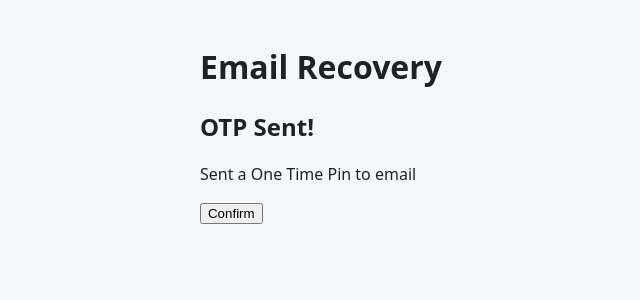
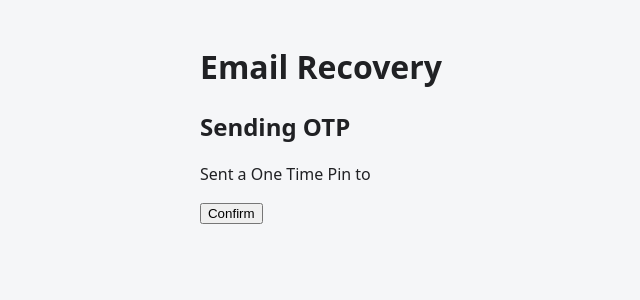
Before and after one commit to rethabileliphalane213-lab/blog_owner, a React (Vite) app: page /recover_password in a window 1280 px wide. Shown: the top 300 px of the page, without its empty margins (319-959 px from the left). Built offline with nearby package versions, Linux system fonts and the light colour scheme.

Commit message:
feat:send OTP request

```diff
--- a/components/forgotPasswod.jsx
+++ b/components/forgotPasswod.jsx
@@ -1,11 +1,11 @@
-function ForgotPassword(){
+function ForgotPassword({email,onclick}){
     return(
         <div>
             <h1>Email Recovery</h1>
             <div className="send-otp">
-                <h2>OTP Sent!</h2>
-                <p className="description">Sent a One Time Pin to  email</p>
-                <button className="send">Confirm</button>
+                <h2>Sending OTP</h2>
+                <p className="description">Sent a One Time Pin to  {email}</p>
+                <button className="send" onClick={onclick}>Confirm</button>
             </div>
         </div>
     )
--- a/components/loginComponent.jsx
+++ b/components/loginComponent.jsx
@@ -39,7 +39,12 @@ function Login({ onChange, onclick,notification }) {
             <p>
                 Don't have an account? <Link to="/">Sign in</Link>
             </p>
-            {notification.errorMsg ==="Incorrect email"?<Link to="/recover_password">Recover account</Link>:""}
+            {notification.errorMsg === "Incorrect Password" && (
+    <Link to="/recover_password">
+        Forgot your password?
+    </Link>
+)}
+
         </form>
     );
 }
--- a/components/mainComponent.jsx
+++ b/components/mainComponent.jsx
@@ -247,6 +247,7 @@ setErrorOrSucces({
                          onChange={loghandleChange}
                             onclick={passwordRecovery}
                              notification={errorOrSucess}
+                             email={logger.email}
                             />}
 
                 />
```
